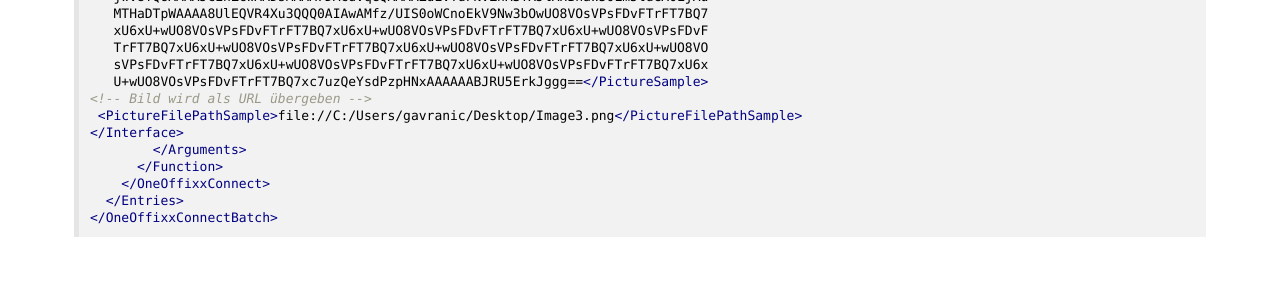
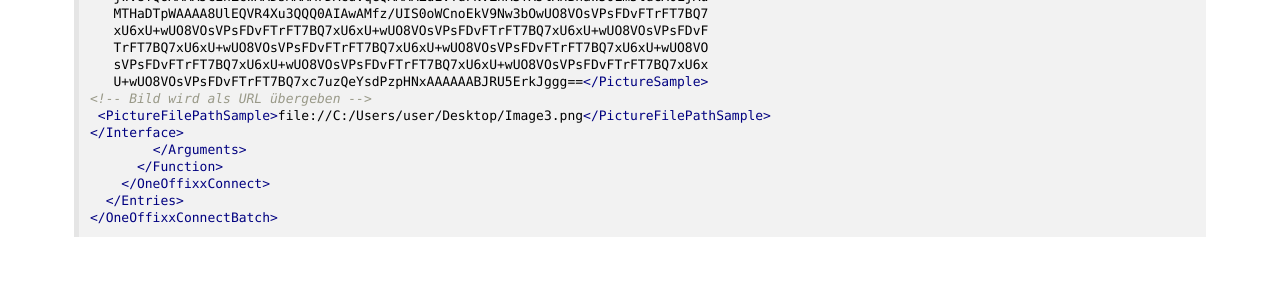
Before and after one commit to primesoft-group/oneoffixx-docs, a Jekyll site: the page built from _pages/connect/de/connect-functions-custominterfaceconnector.md, in a window 1280 px wide and 900 px high, scrolled down 2841 px. Shown: the part 152-434 px from the top of the window. Built offline with Jekyll 4.4.1, drawn with Linux system fonts in a browser that asks for light colours; nearby versions of some CDN libraries; some web fonts are replaced.

Commit message:
Update connect-functions-custominterfaceconnector.md

```diff
--- a/_pages/connect/de/connect-functions-custominterfaceconnector.md
+++ b/_pages/connect/de/connect-functions-custominterfaceconnector.md
@@ -153,7 +153,7 @@
    sVPsFDvFTrFT7BQ7xU6xU+wUO8VOsVPsFDvFTrFT7BQ7xU6xU+wUO8VOsVPsFDvFTrFT7BQ7xU6x
    U+wUO8VOsVPsFDvFTrFT7BQ7xc7uzQeYsdPzpHNxAAAAAABJRU5ErkJggg==</PictureSample>
 <!-- Bild wird als URL übergeben -->
- <PictureFilePathSample>file://C:/Users/gavranic/Desktop/Image3.png</PictureFilePathSample>
+ <PictureFilePathSample>file://C:/Users/user/Desktop/Image3.png</PictureFilePathSample>
 </Interface>
         </Arguments>
       </Function>
```
